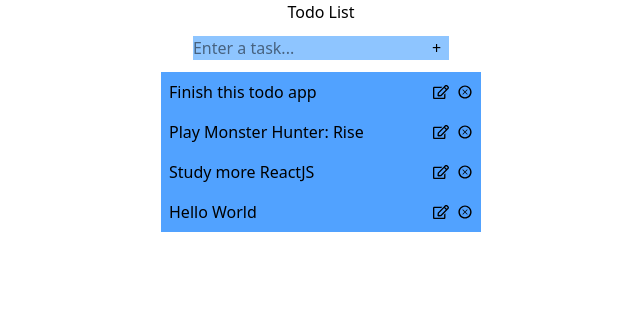
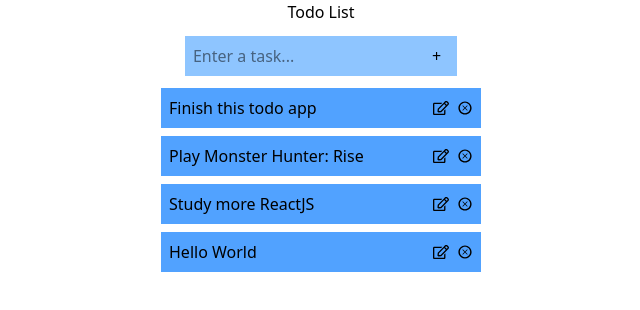
Before and after one commit to joshuafrellte/todo-list-app, a React (Vite) app: page / in a window 1280 px wide. Shown: the top 310 px of the page, without its empty margins (319-959 px from the left). Built offline with nearby package versions, Linux system fonts and the light colour scheme.

Commit message:
feat: basic  add task functionality

```diff
--- a/src/ToDoList.tsx
+++ b/src/ToDoList.tsx
@@ -10,13 +10,13 @@ function ToDoList() {
     }
 
     function addTask() {
-
+        setTasks([...tasks, newTask])
     }
 
     return (
         <div className="flex flex-col items-center gap-3">
             <h1>Todo List</h1>
-            <div className="bg-blue-300">
+            <div className="bg-blue-300 p-2">
                 <input
                     type='text'
                     placeholder='Enter a task...'
@@ -31,7 +31,7 @@ function ToDoList() {
                 </button>
             </div>
 
-            <ol>
+            <ol className="flex flex-col gap-2">
                 {tasks.map((task, index) =>
                     <li key={index}>
                         <TaskCard task={task}/>
```
